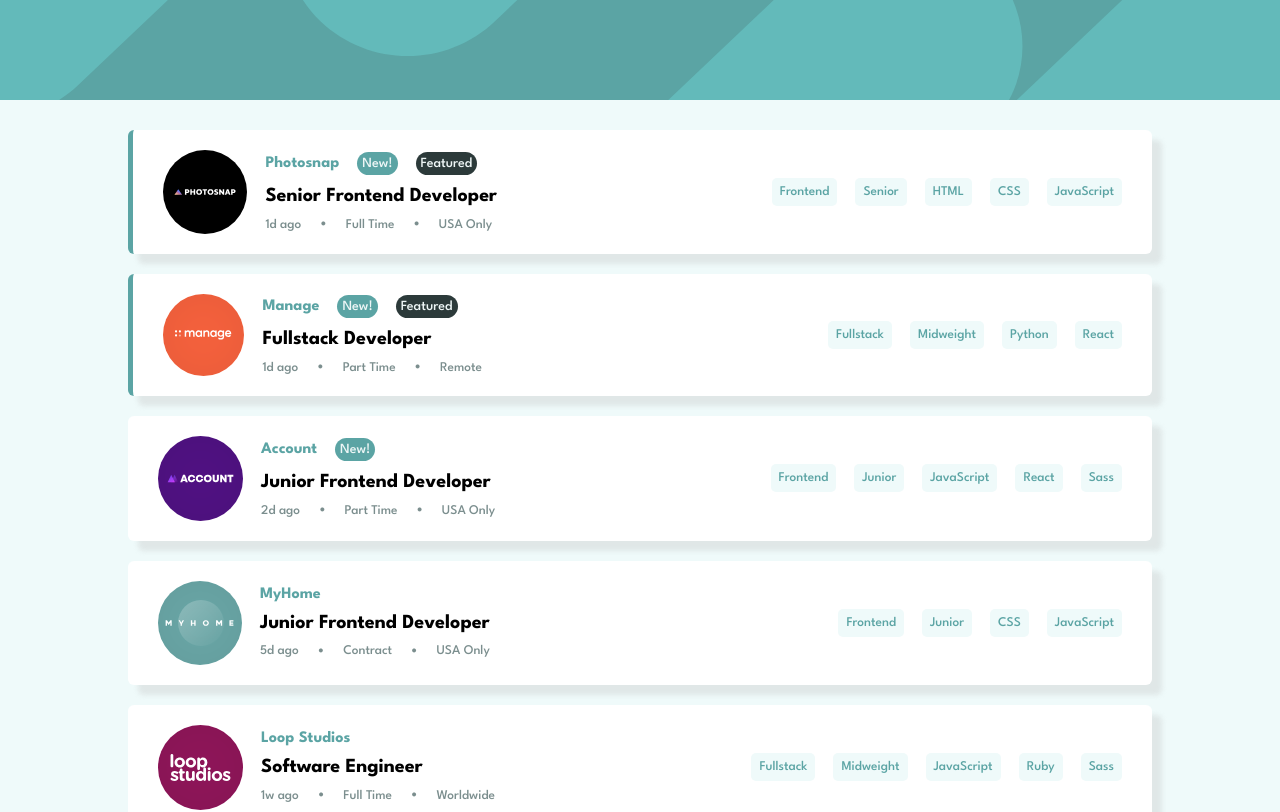
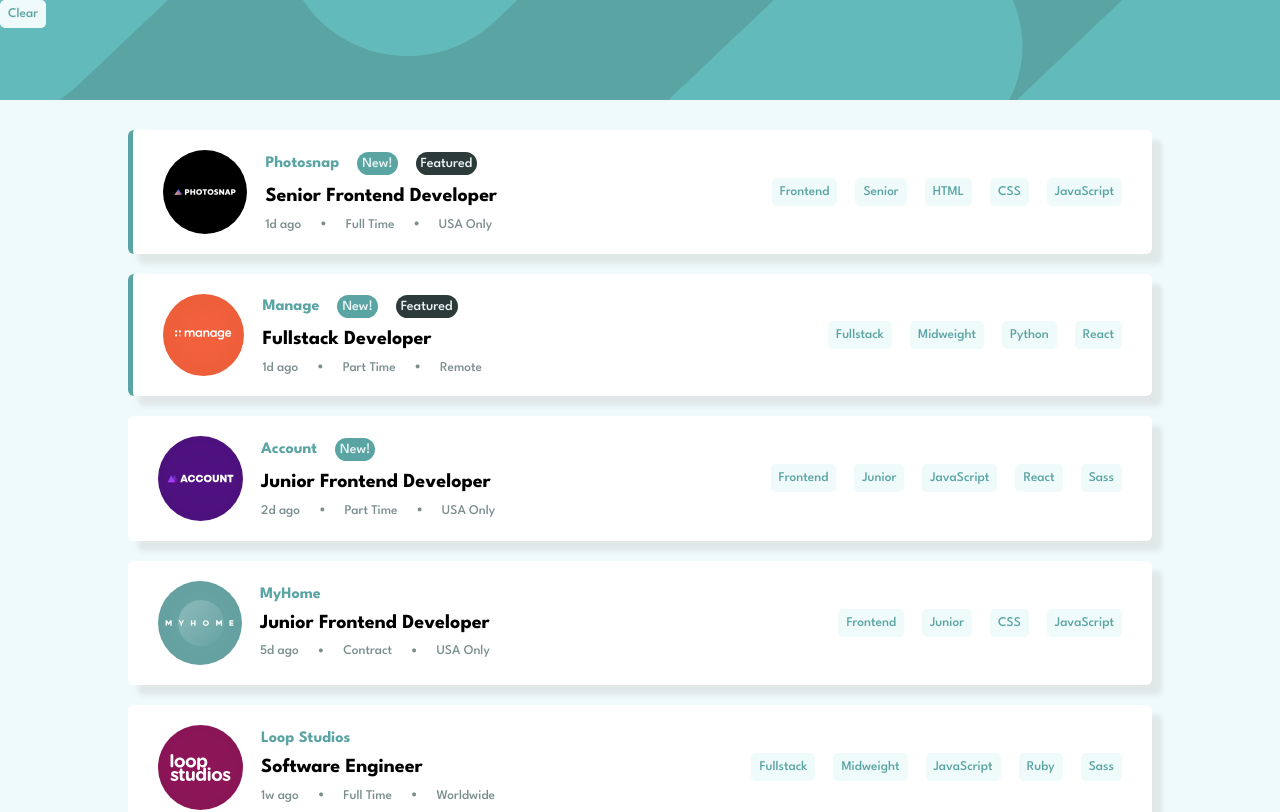
Before and after one commit to Sheriff-Oladimeji/job-listings, a React (Vite) app: page / in a window 1280 px wide. Shown: the top 812 px of the page. Built offline with nearby package versions, Linux system fonts and the light colour scheme.

Commit message:
feat: create filteredItems components

```diff
--- /dev/null
+++ b/src/components/filtered/FilteredItems.jsx
@@ -0,0 +1,12 @@
+
+
+const FilteredItems = () => {
+  return (
+    <div className="filter-values">
+      <div></div>
+      <button>Clear</button>
+    </div>
+  );
+}
+
+export default FilteredItems
--- a/src/components/header/Header.jsx
+++ b/src/components/header/Header.jsx
@@ -1,12 +1,9 @@
-
+import FilteredItems from "../filtered/filteredItems";
 import "./Header.css"
 const Header = () => {
     return (
       <header className="container">
-        {/* <div className="filter-values">
-          <input type="text" />
-          <button>Clear</button>
-        </div> */}
+    <FilteredItems/>
       </header>
     );
 }
```
Also changed, not shown: src/components/filtered/filteredItems.scss (added).
